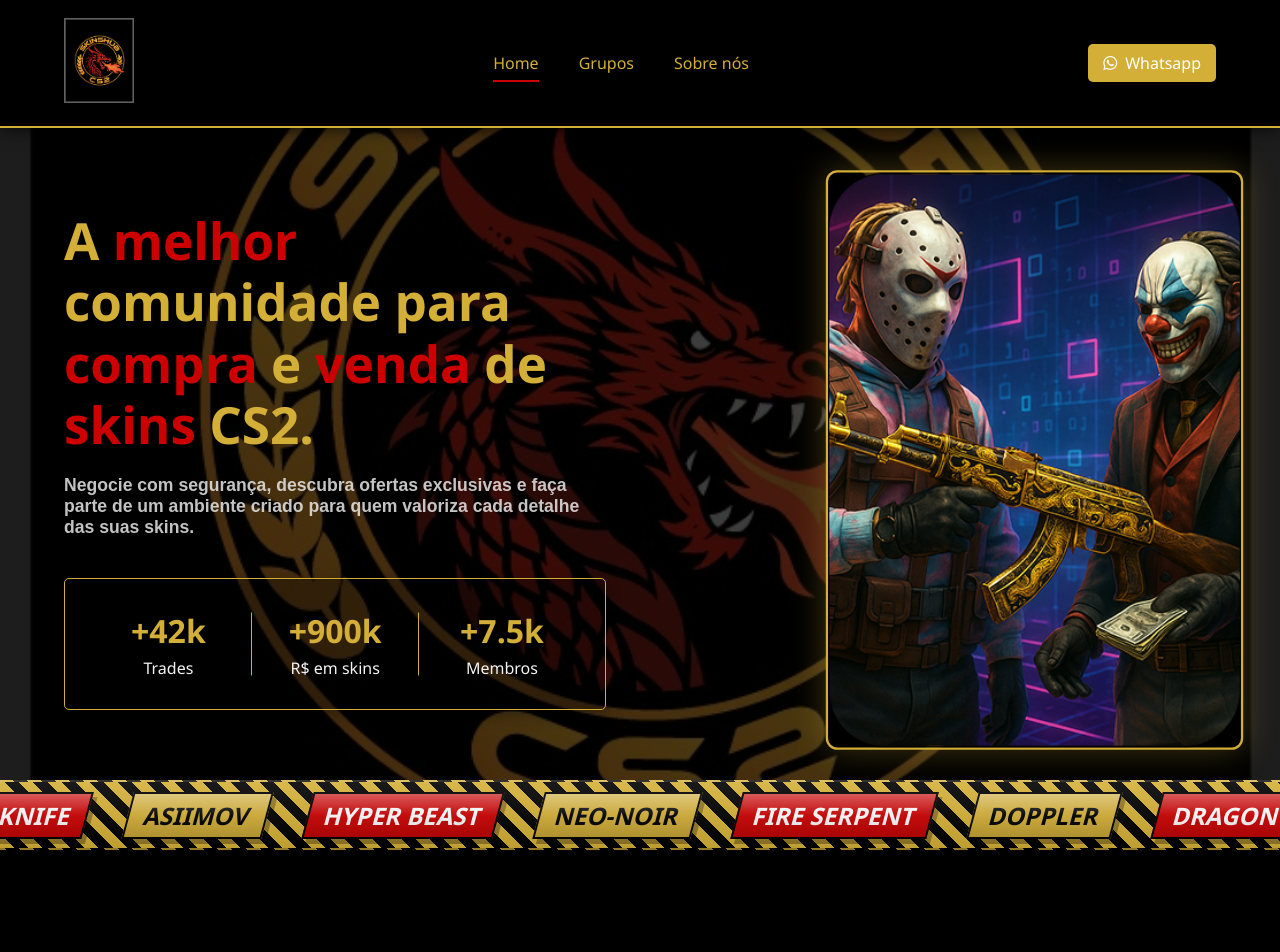
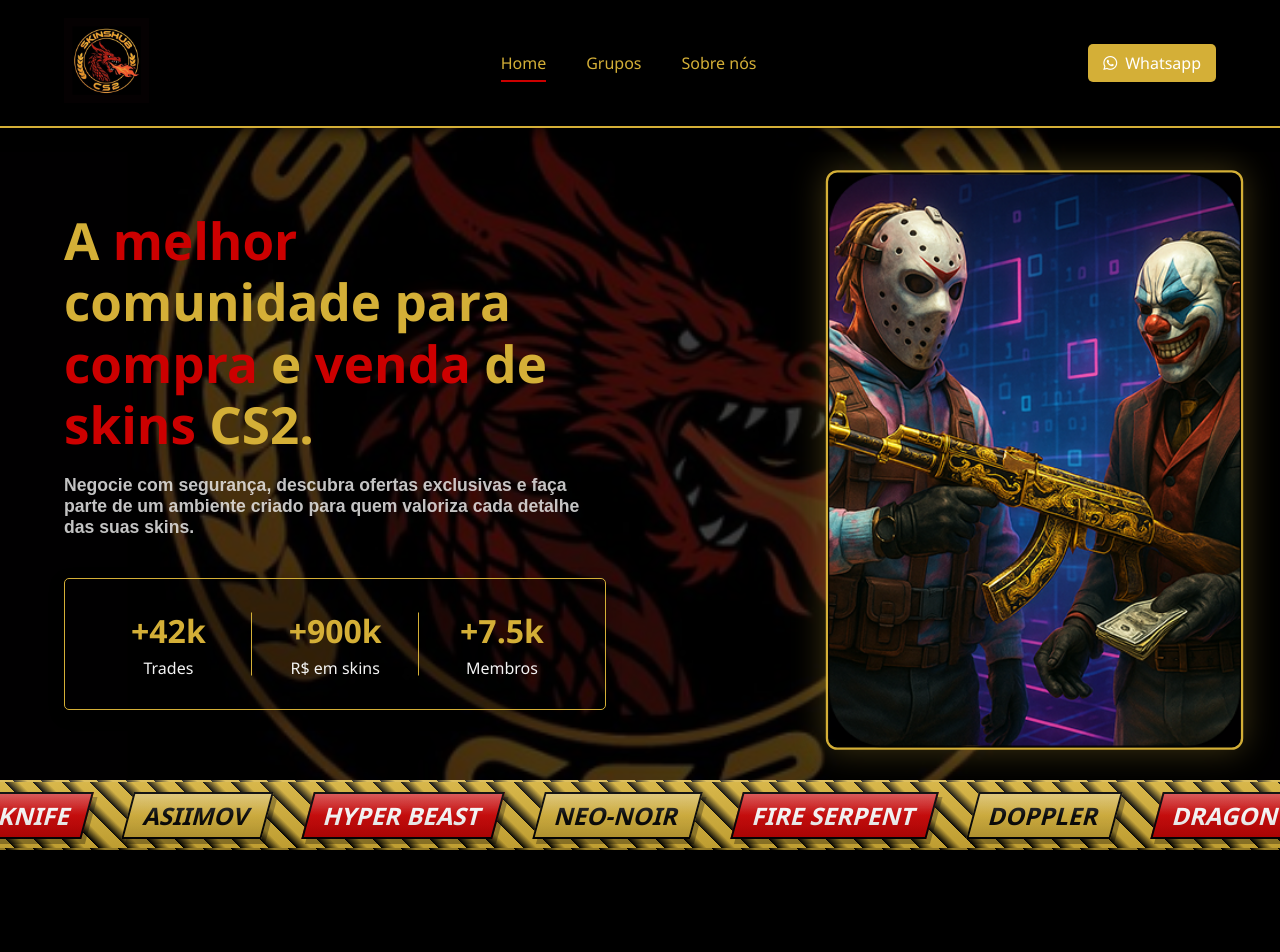
Before and after one commit to lucas0302/SkinsHub, a plain HTML site: page index.html in a window 1280 px wide. Shown: the top 952 px of the page. Drawn offline with Linux system fonts and the light colour scheme.

Commit message:
backgrond hero

```diff
--- a/css/styles.css
+++ b/css/styles.css
@@ -289,7 +289,7 @@ header {
     margin: 0;
     position: relative;
     overflow: hidden;
-    background-image: url('../images/image.png');
+    background-image: url('../images/backgrond.png');
     background-size: cover;
     background-position: center;
     background-repeat: no-repeat;
@@ -440,7 +440,7 @@ header {
         var(--gold),
         var(--gold) 10px,
         var(--primary-black) 10px,
-        var(--primary-black) 20px
+        var(--gold) 20px
     );
     display: flex;
     align-items: center;
--- a/index.html
+++ b/index.html
@@ -14,7 +14,7 @@
         <nav class="navbar">
             <div class="logo">
                 <a href="#hero">
-                    <img src="images/image.png" alt="Skins Hub Logo">
+                    <img src="images/backgrond.png" alt="Skins Hub Logo">
                 </a>
             </div>
 
```
Also changed, not shown: images/backgrond.png (added), images/image.png (deleted).
